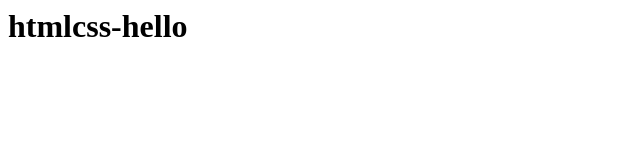
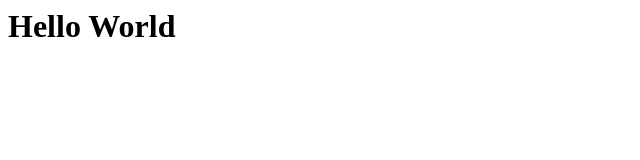
Before and after one commit to Mattia3/htmlcss-hello, a plain HTML site: page index.html in a window 1280 px wide. Shown: the whole page, without its empty margins (0-640 px from the left). Drawn offline with Linux system fonts and the light colour scheme.

Commit message:
Aggiunto modifica titolo

```diff
--- a/index.html
+++ b/index.html
@@ -1,6 +1,6 @@
 <html>
  <body>
-    <h1>htmlcss-hello</h1>
+    <h1>Hello World</h1>
 
   </body>
 </html>
```
